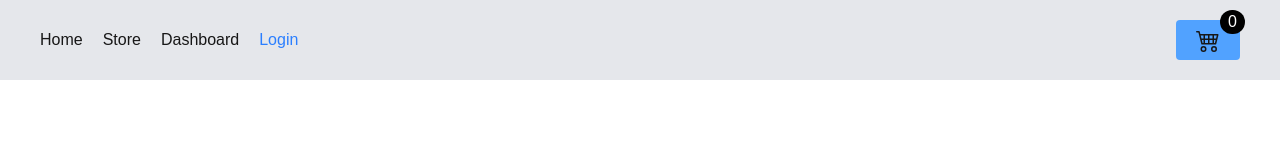
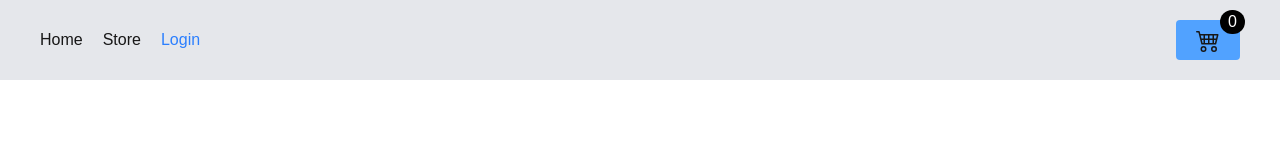
Before and after one commit to amir-Quf/shop-product-next.js, a Next.js app: page /login in a window 1280 px wide. Shown: the top 160 px of the page. Built offline with nearby package versions, Linux system fonts and the light colour scheme.

Commit message:
added user state

```diff
--- a/src/app/basket/components/cartProducts.tsx
+++ b/src/app/basket/components/cartProducts.tsx
@@ -5,10 +5,12 @@ import useUserBasket from "@/zustand/userBasket/userBasket";
 import axios from "axios";
 import Swal from "sweetalert2";
 import OrdersUser from "./ordersUser";
+import useUserData from "@/zustand/userData/userData";
 
 const CartProducts = () => {
     const [price, setPrice] = useState(0)
     const [discount, setDiscount] = useState(0);
+    const {user} = useUserData()
     const {
     basket,
     addToBasket,
@@ -49,7 +51,7 @@ useEffect(() => {
 
 const orderHandler = async () => {
   const {data} = await axios.get('http://localhost:4000/orders')
-  axios.post('http://localhost:4000/orders',{id: String(data.length + 1),status: "being reviewed",basket,})
+  axios.post('http://localhost:4000/orders',{id: String(data.length + 1),status: "being reviewed",basket, user})
   .then(() => {
     Swal.fire({
       title: 'the order was successfully placed',
--- a/src/app/login/components/formSubmitting.tsx
+++ b/src/app/login/components/formSubmitting.tsx
@@ -8,16 +8,20 @@ import axios from "axios";
 import { IUserData } from "@/app/register/components/FormRegister";
 import Swal from "sweetalert2";
 import { validationSchemaLoginUser } from "@/validations/validationSchema";
+import useUserData from "@/zustand/userData/userData";
+import { useRouter } from "next/navigation";
 
 const FormSubmitting = () => {
     const [showPassword, setShowPassword] = useState(false)
+    const router = useRouter()
+    const {setUser} = useUserData()
     const form = useFormik({
       initialValues: {userInformation : '', password : ''},
       onSubmit: async (values, {setSubmitting, resetForm}) => {
         try{
           const {data} : {data : IUserData[]} = await axios.get('http://localhost:4000/users')
           const isUser = data.find(user => {
-            if(user.username === values.userInformation || user.phone === values.userInformation || user.address === values.userInformation){
+            if(user.username === values.userInformation || user.phone === values.userInformation || user.email === values.userInformation){
                 return user
             }
           })
@@ -30,6 +34,8 @@ const FormSubmitting = () => {
                 timer: 2000
               })
               resetForm()
+              setUser(isUser)
+              router.push('/store')
             } else {
               Swal.fire({
                 title: 'password does not match.',
@@ -63,7 +69,7 @@ const FormSubmitting = () => {
             <label className="font-bold" htmlFor="">password : </label>
             <div className="rounded bg-white flex items-center justify-between">
               <input type={showPassword ? 'text' : 'password'} name='password' value={form.values.password} onChange={form.handleChange} onBlur={form.handleBlur} className='p-2 focus:outline-0 w-full' placeholder='please enter password...'/>
-              <button onClick={() => setShowPassword(!showPassword)} className="mr-3 font-bold text-xl">{showPassword ? <FaEye/> : <FaEyeSlash/>}</button>
+              <button type="button" onClick={() => setShowPassword(!showPassword)} className="mr-3 font-bold text-xl">{showPassword ? <FaEye/> : <FaEyeSlash/>}</button>
             </div>
               {form.errors.password ? <p className="font-bold text-red-500">{form.errors.password && form.touched.password && form.errors.password}</p> : ''}
             <button className='bg-emerald-500 rounded py-2 mt-5 text-white shadow shadow-emerald-700'>Login</button>
--- a/src/app/register/components/FormRegister.tsx
+++ b/src/app/register/components/FormRegister.tsx
@@ -8,6 +8,8 @@ import axios from "axios";
 import { IOrders } from "@/app/dashboard/orders/page";
 import Swal from "sweetalert2";
 import { validationSchemaRegisterUser } from "@/validations/validationSchema";
+import useUserData from "@/zustand/userData/userData";
+import { useRouter } from "next/navigation";
 
 export interface IUserData {
   id: string,
@@ -16,24 +18,29 @@ export interface IUserData {
   address: string,
   username: string,
   phone: string,
+  role: "user" | "admin",
   orders: IOrders[],
 }
 
 const FormRegister = () => {
     const [showPassword, setShowPassword] = useState(false)
+    const router = useRouter()
+    const {setUser} = useUserData()
     const form = useFormik({
       initialValues : {username: '',phone: '09',password: '',confirmPassword: ''},
       onSubmit: async (values, {setSubmitting,resetForm}) => {
+        const {data} : {data : IUserData[]} = await axios.get('http://localhost:4000/users')
         const newUser = {
+          id : (data.length + 1).toString(),
           username: values.username,
           phone: values.phone,
           password: values.password,
           email: '',
           address: '',
+          role : 'user',
           orders: [],
         }
         try{
-          const {data} : {data : IUserData[]} = await axios.get('http://localhost:4000/users')
           data.map(user => {
             if(newUser.username === user.username){
               Swal.fire({
@@ -52,6 +59,8 @@ const FormRegister = () => {
                 icon: 'success',
               })
               resetForm()
+              setUser(newUser)
+              router.push('/store')
             }
           })
         }
@@ -78,13 +87,13 @@ const FormRegister = () => {
       <label className="font-bold" htmlFor="">Password : </label>
         <div className="rounded bg-white flex items-center justify-between">
             <input type={showPassword ? 'text' : 'password'} name='password' value={form.values.password} onChange={form.handleChange} onBlur={form.handleBlur} className='p-2 focus:outline-0 w-full' placeholder='please enter password...'/>
-            <button onClick={() => setShowPassword(!showPassword)} className="mr-3 font-bold text-xl">{showPassword ? <FaEye/> : <FaEyeSlash/>}</button>
+            <button type="button" onClick={() => setShowPassword(!showPassword)} className="mr-3 font-bold text-xl">{showPassword ? <FaEye/> : <FaEyeSlash/>}</button>
         </div>
         {form.errors.password ? <p className="font-bold text-red-500">{form.errors.password && form.touched.password && form.errors.password}</p> : ''}
       <label className="font-bold" htmlFor="">Confirm password</label>
         <div className="rounded bg-white flex items-center justify-between">
             <input type={showPassword ? 'text' : 'password'} name='confirmPassword' value={form.values.confirmPassword} onChange={form.handleChange} onBlur={form.handleBlur} className='p-2 focus:outline-0 w-full' placeholder='please enter confirm password...'/>
-            <button onClick={() => setShowPassword(!showPassword)} className="mr-3 font-bold text-xl">{showPassword ? <FaEye/> : <FaEyeSlash/>}</button>
+            <button type="button" onClick={() => setShowPassword(!showPassword)} className="mr-3 font-bold text-xl">{showPassword ? <FaEye/> : <FaEyeSlash/>}</button>
         </div>
         {form.errors.confirmPassword ? <p className="font-bold text-red-500">{form.errors.confirmPassword && form.touched.confirmPassword && form.errors.confirmPassword}</p> : ''}
         <button className="bg-emerald-500 p-2 rounded mt-5 text-white font-bold">Sign up</button>
--- a/src/components/Nav.tsx
+++ b/src/components/Nav.tsx
@@ -5,15 +5,11 @@ import React from "react";
 import Container from "./Container";
 import { BsCart4 } from "react-icons/bs";
 import useUserBasket from "@/zustand/userBasket/userBasket";
+import useUserData from "@/zustand/userData/userData";
 
 const Nav = () => {
   const navActive: string = usePathname();
-  const navigationLinks = [
-    { pathname: "Home", link: "/" },
-    { pathname: "Store", link: "/store" },
-    { pathname: "Dashboard", link: "/dashboard" },
-    { pathname: "Login", link: "/login" },
-  ];
+  const {singOutUser,user} = useUserData()
   const {basket} = useUserBasket()
   const totalCount = basket.reduce((prevCount, item) => {
     return prevCount + item.qty
@@ -23,23 +19,22 @@ const Nav = () => {
       <Container>
         <div className="flex items-center justify-between">
           <ul className="flex items-center gap-5 ">
-            {navigationLinks
-              ? navigationLinks.map((navigationData) => {
-                  return (
-                    <li
-                      className={`${
-                        navActive == navigationData.link &&
-                        "text-blue-500"
-                      }`}
-                      key={navigationData.link}
-                    >
-                      <Link href={navigationData.link}>
-                        {navigationData.pathname}
-                      </Link>
+                    <li className={`${navActive == '/' &&"text-blue-500"}`}>
+                      <Link href='/' >Home</Link>
                     </li>
-                  );
-                })
-              : ""}
+                    <li className={`${navActive == '/store' &&"text-blue-500"}`}>
+                      <Link href='/store' >Store</Link>
+                    </li>
+                    {user.role === 'admin' ? (<li className={`${navActive == '/dashboard' &&"text-blue-500"}`}>
+                      <Link href='/dashboard' >Dashboard</Link>
+                    </li>) : ''}
+                    {!user.phone ? (<li className={`${navActive == '/login' &&"text-blue-500"}`}>
+                      <Link href='/login' >Login</Link>
+                    </li>) : (
+                      <li onClick={() => singOutUser()} className={`${navActive == '/login' &&"text-blue-500"}`}>
+                        <Link href='/store'>LogOut</Link>
+                      </li>
+                    )}
           </ul>
           <Link href='/basket'>
           <button className="bg-blue-400 py-2 px-5 rounded relative">
--- a/src/database/db.json
+++ b/src/database/db.json
@@ -129,6 +129,7 @@
       "email": "amir@gmail.com",
       "phone": "+989015532324",
       "address": "iran-mashhad-23rd street-No.12",
+      "role" : "admin",
       "orders": [
         {
           "id": "1",
@@ -147,6 +148,7 @@
       "email": "ali@gmail.com",
       "phone": "+989155232324",
       "address": "iran-mashhad-45rd street-No.116",
+      "role" : "user",
       "orders": [
         {
           "id": "4",
--- /dev/null
+++ b/src/zustand/userData/userData.ts
@@ -0,0 +1,41 @@
+import { IUserData } from '@/app/register/components/FormRegister'
+import {create} from 'zustand'
+import { persist } from 'zustand/middleware'
+
+interface IUserState {
+    user : IUserData
+    setUser : (userDetails : IUserData) => void
+    singOutUser : () => void
+}
+
+const useUserData = create<IUserState>()(persist((set, get) => ({
+    user: {
+        id: '',
+        username: '',
+        password: '',
+        email: '',
+        phone: '',
+        address: '',
+        role: '',
+        orders: []
+    },
+    setUser : (userDetails : IUserData) => {
+        set({user : userDetails})
+    },
+    singOutUser : () => {
+        set({user : {id: '',
+        username: '',
+        password: '',
+        email: '',
+        phone: '',
+        address: '',
+        role: '',
+        orders: []}})
+    }
+}),
+{
+    name : 'user-data'
+}
+))
+
+export default useUserData
```
